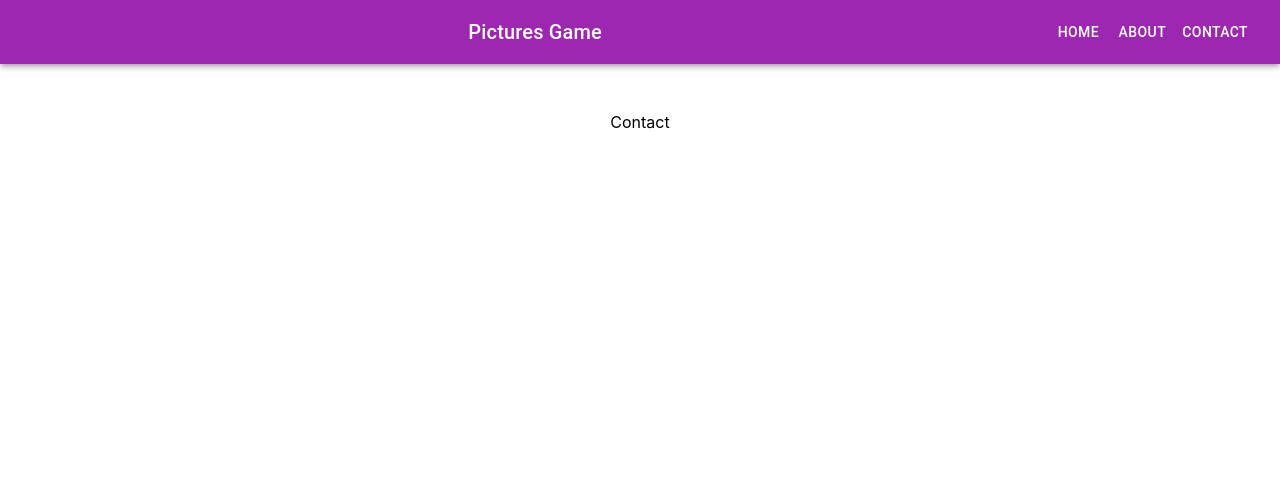
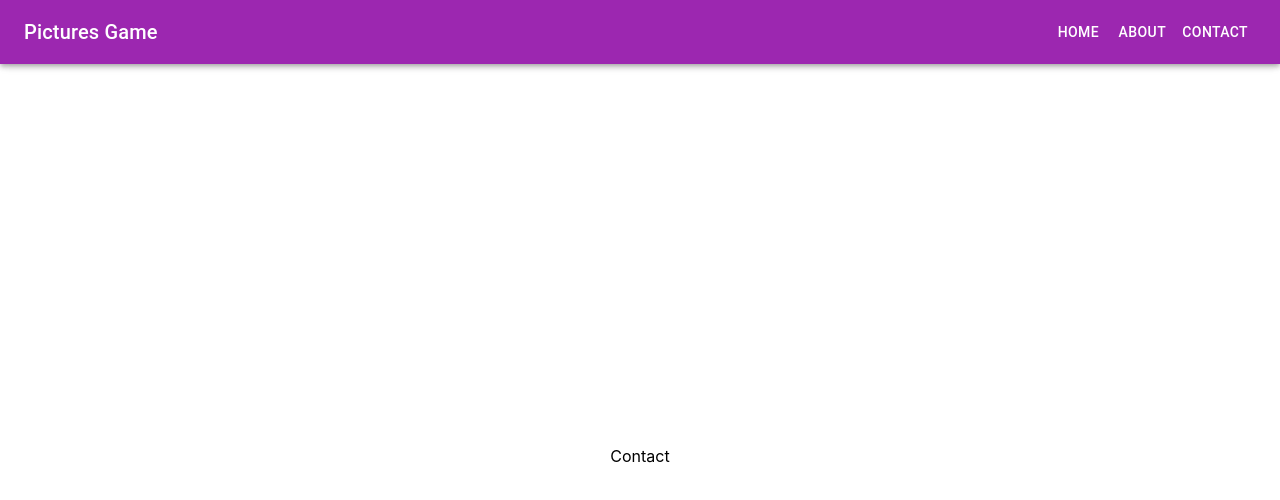
Before and after one commit to dankarger/images-game-v1, a React (Create React App) app in the folder client/: page /Contact in a window 1280 px wide. Shown: the top 500 px of the page. Built offline with nearby package versions, Linux system fonts and the light colour scheme.

Commit message:
add style

```diff
--- a/client/src/App.css
+++ b/client/src/App.css
@@ -1,11 +1,13 @@
 .App {
-  text-align: center;
+  width: 100vw;
+  height: 100vh;
+  max-width: 100%;
+  max-height: 100%;
+  font-size: 100%;
+
 }
 
-.App-logo {
-  height: 40vmin;
-  pointer-events: none;
-}
+
 
 @media (prefers-reduced-motion: no-preference) {
   .App-logo {
--- /dev/null
+++ b/client/src/Pages/About/About.css
@@ -0,0 +1,9 @@
+.about-page {
+    width:100%;
+    height: calc(100% - 112px);
+    display: flex;
+    justify-content: center;
+    align-items: center;
+    flex-direction: column;
+    gap:1rem;
+}
--- a/client/src/Pages/About/About.jsx
+++ b/client/src/Pages/About/About.jsx
@@ -1,9 +1,10 @@
 import React from 'react'
+import './About.css'
 
 const About = () => {
 
     return (
-        <div>
+        <div className='about-page'>
             About
         </div>
     )
--- /dev/null
+++ b/client/src/Pages/Contact/Contact.css
@@ -0,0 +1,9 @@
+.contact-page {
+    width:100%;
+    height: calc(100% - 112px);
+    display: flex;
+    justify-content: center;
+    align-items: center;
+    flex-direction: column;
+    gap:1rem;
+}
--- a/client/src/Pages/Contact/Contact.jsx
+++ b/client/src/Pages/Contact/Contact.jsx
@@ -1,9 +1,10 @@
 import React from 'react'
+import './Contact.css'
 
 const Contact = () => {
 
     return (
-        <div>
+        <div className='contact-page'>
          Contact
         </div>
     )
--- a/client/src/Pages/HomePage/HomePage.css
+++ b/client/src/Pages/HomePage/HomePage.css
@@ -1,4 +1,6 @@
 .home-page {
+    width:100%;
+    height: calc(100% - 112px);
     display: flex;
     justify-content: center;
     align-items: center;
--- a/client/src/Pages/HomePage/HomePage.jsx
+++ b/client/src/Pages/HomePage/HomePage.jsx
@@ -101,10 +101,13 @@ const HomePage = () => {
             {!isGameInProgress &&
             <BasicButton label='START' theme={"outlined"} onclick={() => handleStartButtonClick('random')}/>
             }
+
+            {isGameInProgress &&
             <div className="main-container">
                 <PictureContainer pictureObject={randomPicture}/>
                 <Counter count={counter}/>
             </div>
+            }
             {isGameInProgress &&
             <input
                 value={value}
--- a/client/src/components/Picture/Picture.jsx
+++ b/client/src/components/Picture/Picture.jsx
@@ -11,7 +11,7 @@ export default function MultiActionAreaCard({url, title, photographer, photograp
             <CardActionArea>
                 <CardMedia
                     component="img"
-                    height="500"
+                    height={ window.innerHeight - 300 }
                     image={url}
                     alt="green iguana"
                 />
--- a/client/src/index.css
+++ b/client/src/index.css
@@ -1,3 +1,10 @@
+body, html {
+  margin: 0;
+  padding: 0;
+  box-sizing: border-box;
+}
+
+
 body {
   margin: 0;
   font-family: -apple-system, BlinkMacSystemFont, 'Segoe UI', 'Roboto', 'Oxygen',
```
